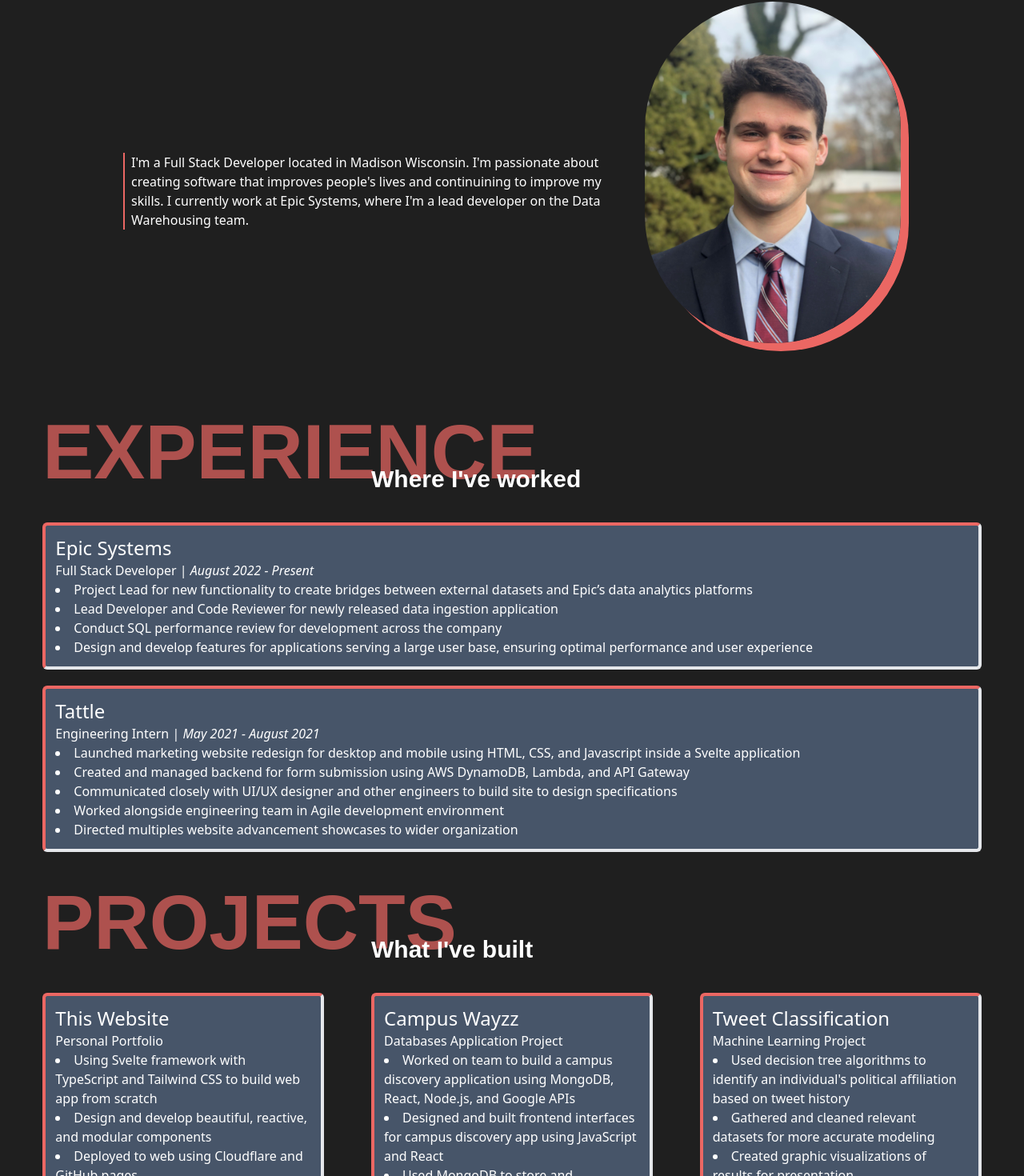
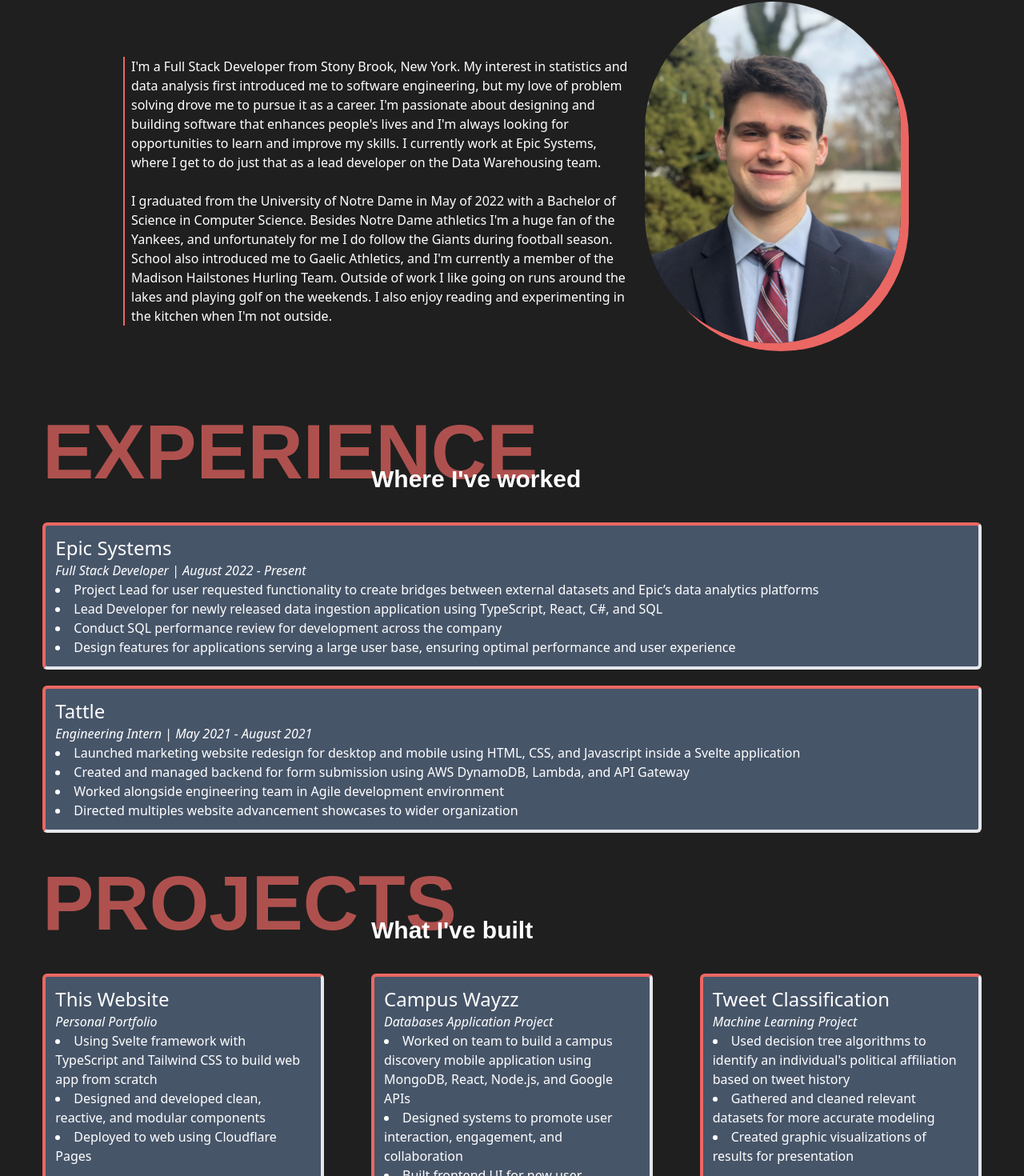
Before and after one commit to RossMcIlvaine/portfolio-website, a SvelteKit app: page / in a window 1280 px wide. Shown: the part 326-1796 px from the top of the page at 80% size. Built offline with nearby package versions, Linux system fonts and the light colour scheme; a web font is replaced by a local one.

Commit message:
Finalized content for V1 deployment

```diff
--- a/src/components/Education.svelte
+++ b/src/components/Education.svelte
@@ -15,7 +15,7 @@
     <div class="flex justify-between bg-slate-600 rounded-md p-3 w-full border-l-mainHighlight border-t-mainHighlight border-4">
         <div class="flex flex-col">
             <h2 class="text-white text-2xl">{school}</h2>
-            <h3 class="text-white">{degree} | <i>{startDate} - {endDate}</i></h3>
+            <h3 class="text-white"><i>{degree}</i> | <i>{startDate} - {endDate}</i></h3>
             {#each achievements as achievement}
                 <li class="text-white">
                     {achievement}
--- a/src/components/Experience.svelte
+++ b/src/components/Experience.svelte
@@ -9,7 +9,7 @@
 <div class="flex justify-between bg-slate-600 rounded-md p-3 w-full border-solid border-l-mainHighlight border-t-mainHighlight border-4">
     <div class="flex flex-col">
         <h2 class="text-white text-2xl">{company}</h2>
-        <h3 class="text-white text-1xl">{title} | <i>{startDate} - {endDate}</i></h3>
+        <h3 class="text-white text-1xl"><i>{title}</i> | <i>{startDate} - {endDate}</i></h3>
         {#each details as detail}
             <li class="text-white">
                 {detail}
--- a/src/components/ExperienceSection.svelte
+++ b/src/components/ExperienceSection.svelte
@@ -2,19 +2,16 @@
     import Experience from "./Experience.svelte";
 
     let epicDetails = [
-        "Project Lead for new functionality to create bridges between external datasets and Epic’s data analytics platforms",
-        "Lead Developer and Code Reviewer for newly released data ingestion application",
+        "Project Lead for user requested functionality to create bridges between external datasets and Epic’s data analytics platforms",
+        "Lead Developer for newly released data ingestion application using TypeScript, React, C#, and SQL",
         "Conduct SQL performance review for development across the company",
-        "Design and develop features for applications serving a large user base, ensuring optimal performance and user experience"
-
+        "Design features for applications serving a large user base, ensuring optimal performance and user experience"
     ];
     let tattleDetais = [
         "Launched marketing website redesign for desktop and mobile using HTML, CSS, and Javascript inside a Svelte application",
         "Created and managed backend for form submission using AWS DynamoDB, Lambda, and API Gateway",
-        "Communicated closely with UI/UX designer and other engineers to build site to design specifications",
         "Worked alongside engineering team in Agile development environment",
         "Directed multiples website advancement showcases to wider organization"
-
     ]
 </script>
 
--- a/src/components/HeroSection.svelte
+++ b/src/components/HeroSection.svelte
@@ -2,10 +2,17 @@
 </script>
 
 <div class="flex flex-col-reverse md:flex-row justify-center items-center">
-    <div class="mr-3 w-5/6 md:w-1/2">
-        <p class="text-wrap text-white border-l-2 border-l-mainHighlight pl-2">I'm a Full Stack Developer located in Madison Wisconsin.
-            I'm passionate about creating software that improves people's lives and continuining to improve my skills.
-            I currently work at Epic Systems, where I'm a lead developer on the Data Warehousing team.
+    <div class="flex flex-col mr-3 w-5/6 md:w-1/2">
+        <p class="text-wrap text-white border-l-2 border-l-mainHighlight pl-2">
+            I'm a Full Stack Developer from Stony Brook, New York.
+            My interest in statistics and data analysis first introduced me to software engineering, but my love of problem solving drove me to pursue it as a career.
+            I'm passionate about designing and building software that enhances people's lives and I'm always looking for opportunities to learn and improve my skills.
+            I currently work at Epic Systems, where I get to do just that as a lead developer on the Data Warehousing team.
+            <br><br>
+            I graduated from the University of Notre Dame in May of 2022 with a Bachelor of Science in Computer Science.
+            Besides Notre Dame athletics I'm a huge fan of the Yankees, and unfortunately for me I do follow the Giants during football season.
+            School also introduced me to Gaelic Athletics, and I'm currently a member of the Madison Hailstones Hurling Team.
+            Outside of work I like going on runs around the lakes and playing golf on the weekends. I also enjoy reading and experimenting in the kitchen when I'm not outside.
         </p>
     </div>
     <img src="/images/ProfilePic.jpg" alt="Profile Headshot" class="w-2/3 md:w-1/4 rounded-full shadow-diag mb-12">
--- a/src/components/ProjectCard.svelte
+++ b/src/components/ProjectCard.svelte
@@ -6,7 +6,7 @@
 
 <div class="bg-slate-600 rounded-md md:w-30% p-3 border-l-mainHighlight border-t-mainHighlight border-4">
     <h2 class="text-white text-2xl">{title}</h2>
-    <h3 class="text-white">{subtitle}</h3>
+    <h3 class="text-white"><i>{subtitle}</i></h3>
     {#each details as detail}
         <li class="text-white">
             {detail}
--- a/src/components/Projects.svelte
+++ b/src/components/Projects.svelte
@@ -21,8 +21,8 @@
             "Personal Portfolio",
             [
                 "Using Svelte framework with TypeScript and Tailwind CSS to build web app from scratch",
-                "Design and develop beautiful, reactive, and modular components",
-                "Deployed to web using Cloudflare and GitHub pages"
+                "Designed and developed clean, reactive, and modular components",
+                "Deployed to web using Cloudflare Pages"
             ]
         )
     );
@@ -31,9 +31,9 @@
             "Campus Wayzz",
             "Databases Application Project",
             [
-                "Worked on team to build a campus discovery application using MongoDB, React, Node.js, and Google APIs",
-                "Designed and built frontend interfaces for campus discovery app using JavaScript and React",
-                "Used MongoDB to store and authenticate user and location data"
+                "Worked on team to build a campus discovery mobile application using MongoDB, React, Node.js, and Google APIs",
+                "Designed systems to promote user interaction, engagement, and collaboration",
+                "Built frontend UI for new user registration and secure login"
             ]
         )
     );
--- a/src/routes/+layout.svelte
+++ b/src/routes/+layout.svelte
@@ -19,6 +19,8 @@
     </div>
 </main>
 
-<style>
-
-</style>
+<svelte:head>
+    <title>Ross McIlvaine</title>
+    <meta name="description" content="Welcome! I'm Ross, a full stack software developer in Madison, WI."/>
+    <link rel="canonical" href="rossmcilvaine.com"/>
+</svelte:head>
```
Also changed, not shown: 2 other files (tests, documents, lock files or other folders).
